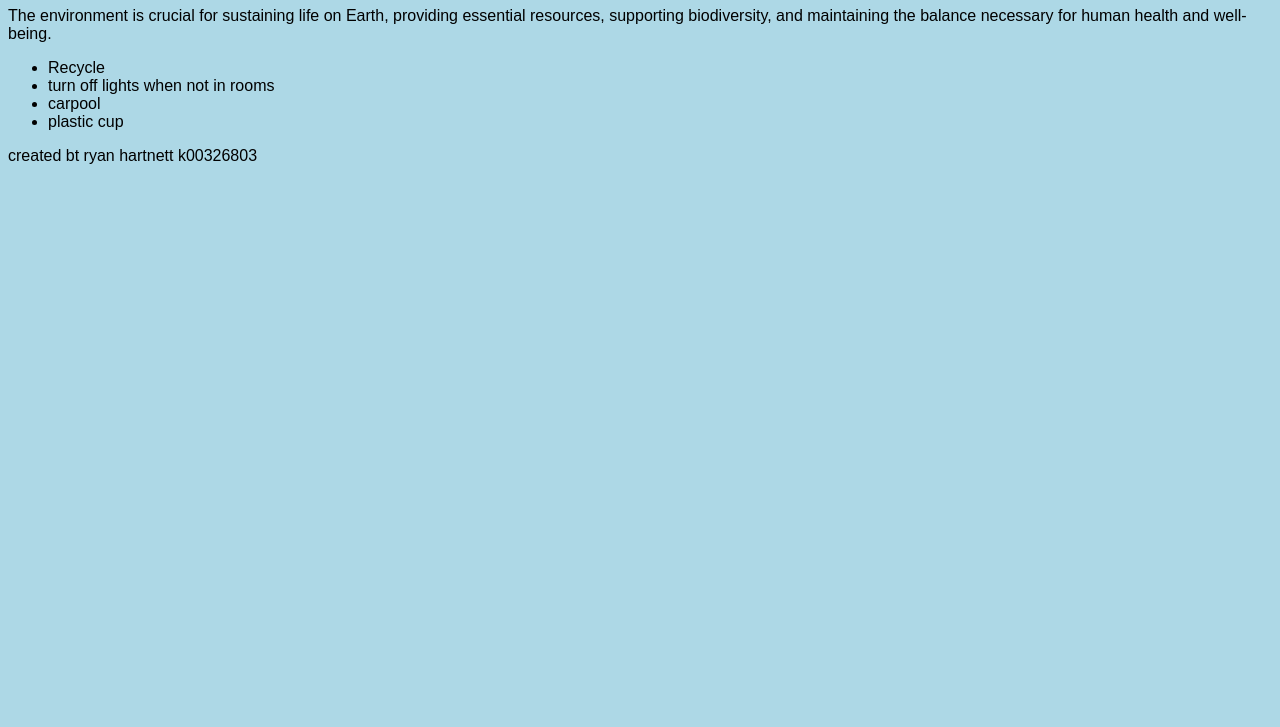
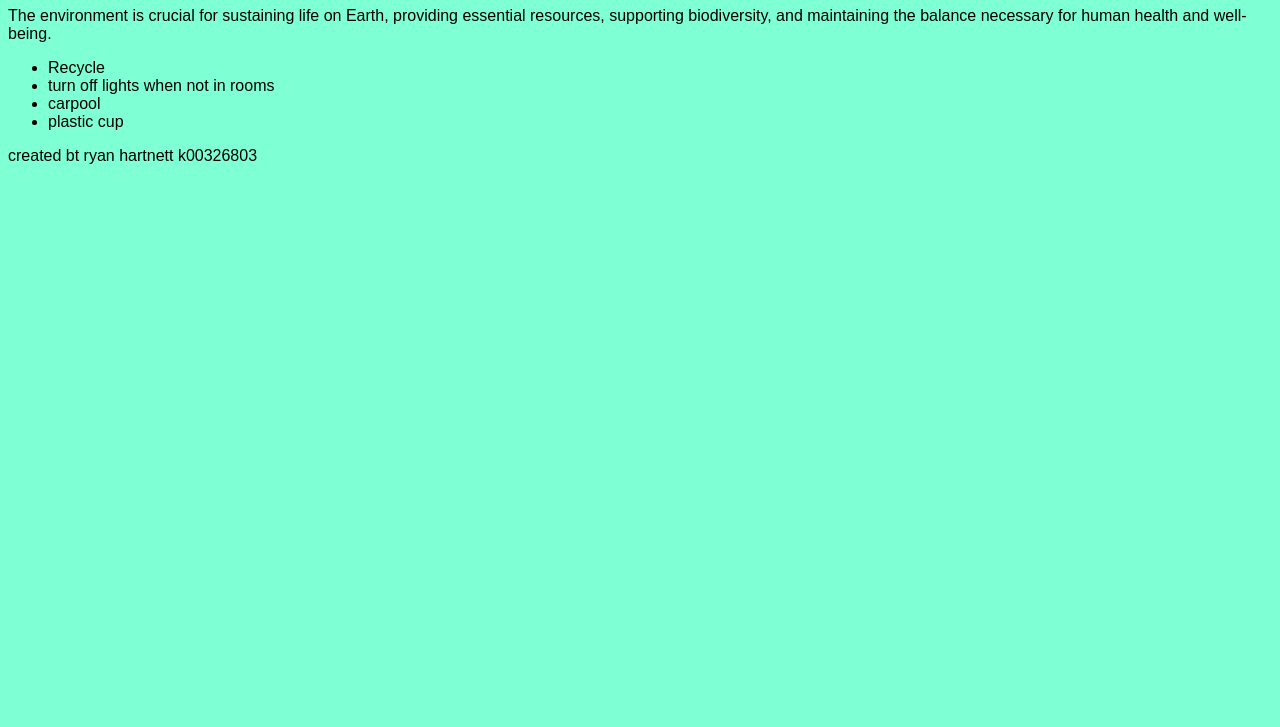
Before and after one commit to Ryanhartnett/felabwork, a plain HTML site: page lab1/index2.html in a window 1280 px wide. Shown: the part 73-800 px from the top of the page. Drawn offline with Linux system fonts and the light colour scheme.

Commit message:
all three

```diff
--- a/lab1/styles.css
+++ b/lab1/styles.css
@@ -1,4 +1,10 @@
-body {
+.body1 {
   background-color: lightblue;
     font-family: sans-serif;
+    padding: 10p;
 }
+.body2 {
+    background-color: aquamarine;
+    font-family: fantasy;
+   padding: 25p;
+}
```
Also changed, not shown: lab1/index.html (+2 -2 lines).
